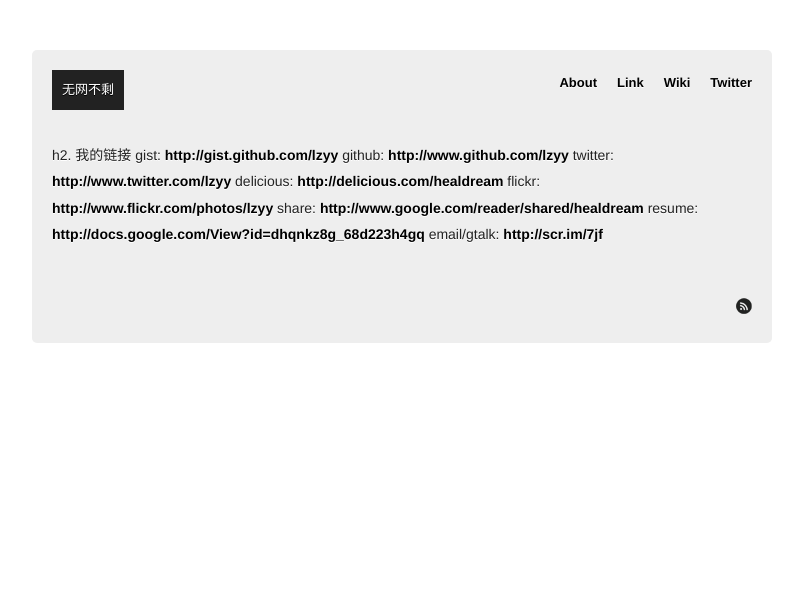
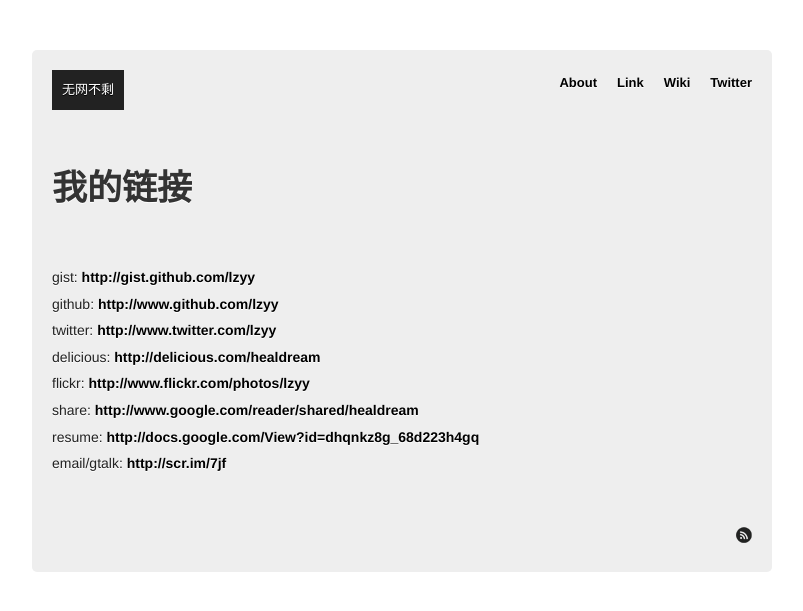
Before and after one commit to limboy/lzyy.github.com, a Jekyll site: the page built from link.html, in a window 1280 px wide. Shown: the top 611 px of the page, without its empty margins (238-1041 px from the left). Built offline with Jekyll 4.4.1, drawn with Linux system fonts in a browser that asks for light colours; Markdown is read by kramdown in place of the engine named in the settings.

Commit message:
add <br /> to link and about page

```diff
--- a/about.html
+++ b/about.html
@@ -4,11 +4,11 @@
 ---
 
 <div id="content">
-	84年生人，大学时误入网途，沉迷至今
+	84年生人，大学时误入网途，沉迷至今 <br />
 
-	擅长web开发，常有各种想法，并付诸实践，至今仍无满意作品
+	擅长web开发，常有各种想法，并付诸实践，至今仍无满意作品<br />
 
-	常用利器：php/nginx/mysql/ubuntu/python/jquery
+	常用利器：php/nginx/mysql/ubuntu/python/jquery<br />
 
 	联系我：<a href="http://scr.im/7jf">email/gtalk</a>
 </div>
--- a/link.html
+++ b/link.html
@@ -4,14 +4,14 @@
 ---
 
 <div id="content" class="index">
-	h2. {{ page.title }}
+	<h2>{{ page.title }}</h2>
 
-	gist: <a href="http://gist.github.com/lzyy">http://gist.github.com/lzyy</a>
-	github: <a href="http://www.github.com/lzyy">http://www.github.com/lzyy</a>
-	twitter: <a href="http://www.twitter.com/lzyy">http://www.twitter.com/lzyy</a>
-	delicious: <a href="http://delicious.com/healdream">http://delicious.com/healdream</a>
-	flickr: <a href="http://www.flickr.com/photos/lzyy">http://www.flickr.com/photos/lzyy</a>
-	share: <a href="http://www.google.com/reader/shared/healdream">http://www.google.com/reader/shared/healdream</a>
-	resume: <a href="http://docs.google.com/View?id=dhqnkz8g_68d223h4gq">http://docs.google.com/View?id=dhqnkz8g_68d223h4gq</a>
-	email/gtalk: <a href="http://scr.im/7jf">http://scr.im/7jf</a>
+	gist: <a href="http://gist.github.com/lzyy">http://gist.github.com/lzyy</a> <br />
+	github: <a href="http://www.github.com/lzyy">http://www.github.com/lzyy</a> <br />
+	twitter: <a href="http://www.twitter.com/lzyy">http://www.twitter.com/lzyy</a> <br />
+	delicious: <a href="http://delicious.com/healdream">http://delicious.com/healdream</a> <br />
+	flickr: <a href="http://www.flickr.com/photos/lzyy">http://www.flickr.com/photos/lzyy</a> <br />
+	share: <a href="http://www.google.com/reader/shared/healdream">http://www.google.com/reader/shared/healdream</a> <br />
+	resume: <a href="http://docs.google.com/View?id=dhqnkz8g_68d223h4gq">http://docs.google.com/View?id=dhqnkz8g_68d223h4gq</a> <br />
+	email/gtalk: <a href="http://scr.im/7jf">http://scr.im/7jf</a> <br />
 </div>
```
